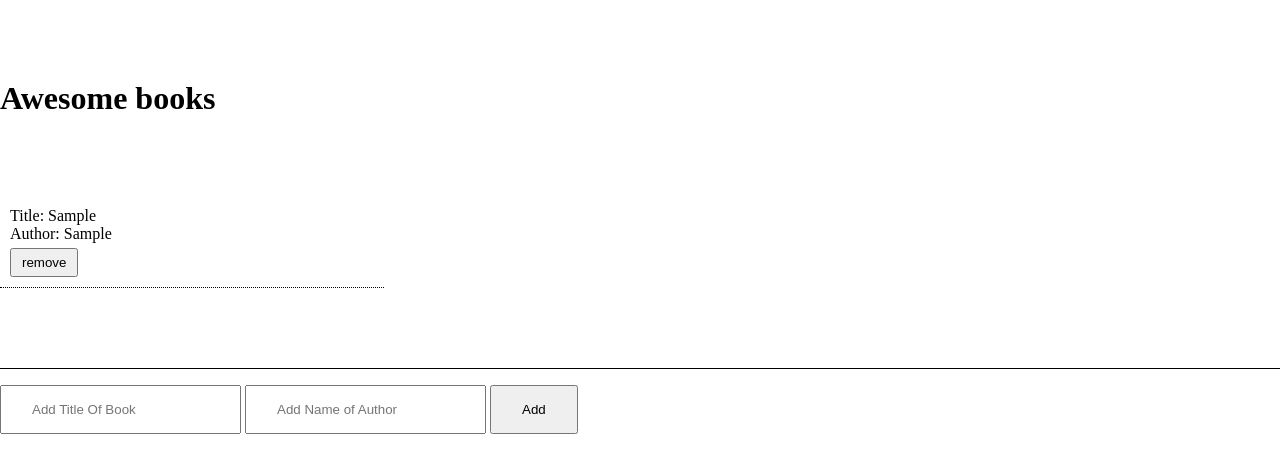
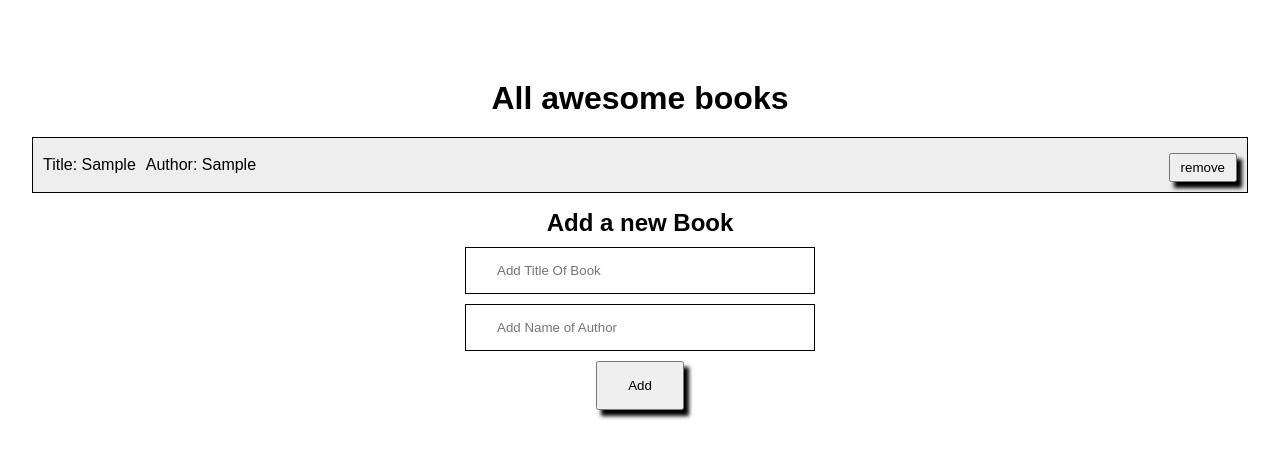
Before and after one commit to ahmidou09/Awesome-books, a website: page index.html in a window 1280 px wide. Both pictures are taken after typing "Sample", "Sample" into the empty fields and a click on the button "Add". Drawn offline with Linux system fonts and the light colour scheme.

Commit message:
Add styles for book list

```diff
--- a/index.html
+++ b/index.html
@@ -7,11 +7,13 @@
     <title>Awesome books</title>
   </head>
   <body>
+    <main>
       <div class="container">
-      <h1>Awesome books</h1>
+        <h1>All awesome books</h1>
         <div class="listBooks">
         </div>
         <form class="form">
+          <h2>Add a new Book</h2>
           <input type="text" class="titleInput" placeholder="Add Title Of Book" />
           <input
             type="text"
@@ -21,6 +23,7 @@
           <button class="addButton">Add</button>
         </form>
       </div>
+    </main>
     <script src="./script.js"></script>
   </body>
 </html>
--- a/script.js
+++ b/script.js
@@ -19,6 +19,7 @@ class BookList {
 
       const spanTitle = document.createElement('li');
       spanTitle.innerText = `Title: ${book.title}`;
+      spanTitle.classList.add('title');
 
       const spanAuthor = document.createElement('li');
       spanAuthor.innerText = `Author: ${book.author}`;
--- a/styles.css
+++ b/styles.css
@@ -4,36 +4,68 @@
   box-sizing: border-box;
 }
 
+body {
+  font-family: sans-serif;
+}
+
 .container {
+  display: flex;
+  flex-direction: column;
+  align-items: center;
   max-width: 80rem;
   margin: 5rem auto;
 }
 
+h1 {
+  text-align: center;
+  margin-bottom: 20px;
+}
+
 .listBooks {
-  padding: 5rem 0;
-  border-bottom: 1px solid #000;
+  border: 1px solid #000;
+  width: 95vw;
 }
 
 .book {
-  border-bottom: 1px dotted #000;
+  display: flex;
+  align-items: center;
   padding: 10px;
-  width: 30%;
+  width: 100%;
+  list-style: none;
 }
 
+.book:nth-child(odd) {
+  background-color: #eee;
+ }
+
+.title{
+  margin-right: 10px;
+ }
+
 form {
+  display: flex;
+  flex-direction: column;
+  align-items: center;
+  gap: 10px;
   padding: 1rem 0;
 }
 
 .titleInput,
 .authorInput {
-  padding: 15px 30px;
+  padding: 15px 31px;
+  border: 1px solid black;
+  width: 100px;
+  width: 350px;
 }
 
 .removeBook {
   padding: 5px 10px;
   margin-top: 5px;
+  margin-left: auto;
+  box-shadow: 5px 6px 4px 0px rgba(0,0,0,1);
 }
 
 .addButton {
   padding: 15px 30px;
+  box-shadow: 5px 6px 4px 0px rgba(0,0,0,1);
 }
```
Lines whose indentation alone changed are shown as unchanged.
